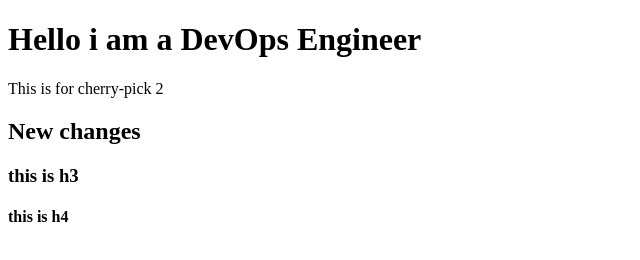
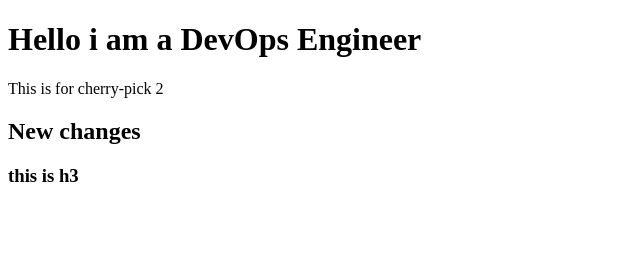
Before and after one commit to kishor-645/justone, a plain HTML site: page index.html in a window 1280 px wide. Shown: the full height of the page, 0-640 px from the left. Drawn offline with Linux system fonts and the light colour scheme.

Commit message:
changes added

```diff
--- a/index.html
+++ b/index.html
@@ -3,4 +3,3 @@
 <p>This is for cherry-pick 2</p>
 <h2>New changes</h2>
 <h3>this is  h3</h3>
-<h4>this is h4</h4>
```
